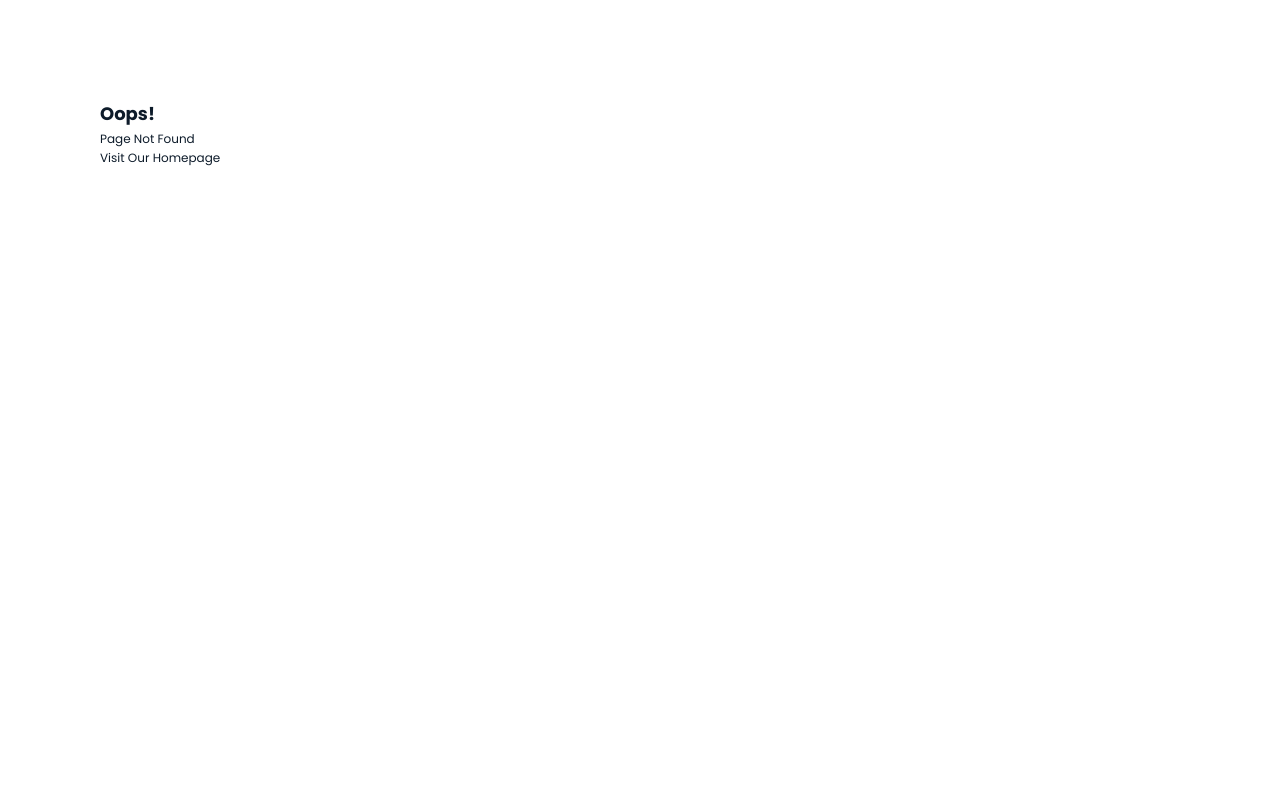
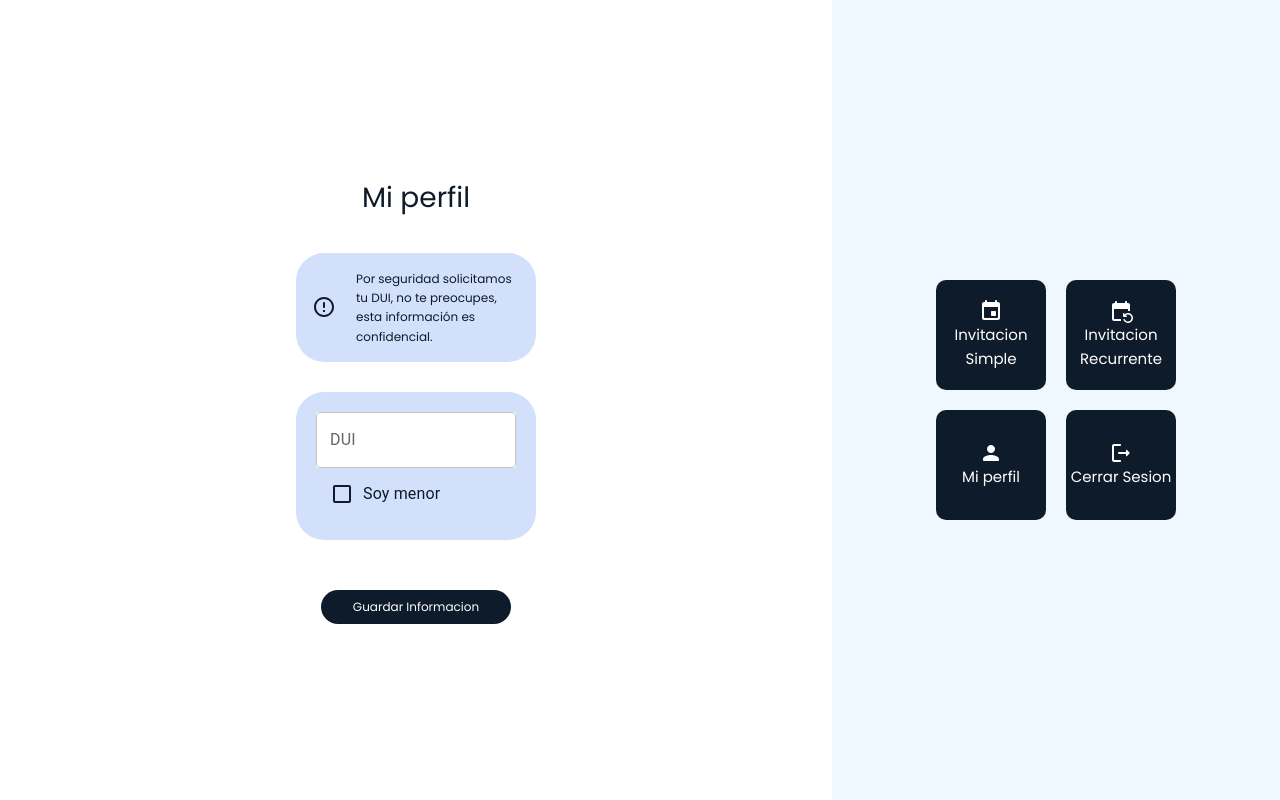
Before and after one commit to LeeMichael24/N-Capas-Proyecto-Final, a React (Vite) app in the folder Cliente/colonia_hlvs/: page /myprofile in a window 1280 px wide. Before the commit this address had no page. Built offline with nearby package versions, Linux system fonts and the light colour scheme.

Commit message:
Fix: Lee imports and profile

```diff
--- a/Cliente/colonia_hlvs/src/App.jsx
+++ b/Cliente/colonia_hlvs/src/App.jsx
@@ -12,6 +12,7 @@ import AdminHome from './screens/admin/home/adminHome';
 import AdminCasa from './screens/admin/adminCasa/adminCasa';
 import ProfileVisitante from './screens/visitante/profile/profileVisitante';
 import HomeVigilante from './screens/vigilante/home/homeVigilante';
+import Profile from './screens/resident/profile/profile';
 
 
 /* const ROLES = {
@@ -40,6 +41,7 @@ function App() {
         <Route path="admin" element={<AdminHome/>} />
         <Route path="admincasa" element={<AdminCasa/>} />
         <Route path="profileVisitante" element={<ProfileVisitante/>} />
+        <Route path="myprofile" element={<Profile/>} />
 
         {/* vigilante */}
         <Route path="vigilanteHome" element={<HomeVigilante/>} />
--- a/Cliente/colonia_hlvs/src/screens/resident/dashboard/dashboard.jsx
+++ b/Cliente/colonia_hlvs/src/screens/resident/dashboard/dashboard.jsx
@@ -21,7 +21,7 @@ function dashboard() {
       name: "Invitacion Recurrente",
       path: "/invitacion-recurrente",
     },
-    { icon: <PersonRoundedIcon />, name: "Mi perfil", path: "/admin" },
+    { icon: <PersonRoundedIcon />, name: "Mi perfil", path: "/myprofile" },
     { icon: <LogoutRoundedIcon />, name: "Cerrar Sesion", path: "/" },
   ];
 
--- a/Cliente/colonia_hlvs/src/screens/resident/invitations/recurrentInvitation.jsx
+++ b/Cliente/colonia_hlvs/src/screens/resident/invitations/recurrentInvitation.jsx
@@ -31,7 +31,7 @@ function RecurrntInvitation() {
 
     const buttonsVisit = [{icon: <InsertInvitationRoundedIcon/> , name: 'Invitacion Simple', path:'/invitacion-simple'},
     {icon: <EventRepeatRoundedIcon/> , name: 'Invitacion Recurrente', path:'/invitacion-recurrente'},
-    {icon: <PersonRoundedIcon/> , name: 'Mi perfil', path:'/admin'},
+    {icon: <PersonRoundedIcon/> , name: 'Mi perfil', path:'/myprofile'},
     {icon: <LogoutRoundedIcon/> , name: 'Cerrar Sesion', path:'/'},]
 
     return(
--- a/Cliente/colonia_hlvs/src/screens/resident/invitations/singleInvitation.jsx
+++ b/Cliente/colonia_hlvs/src/screens/resident/invitations/singleInvitation.jsx
@@ -30,7 +30,7 @@ function SingleInvitation(){
 
     const buttonsVisit = [{icon: <InsertInvitationRoundedIcon/> , name: 'Invitacion Simple', path:'/invitacion-simple'},
     {icon: <EventRepeatRoundedIcon/> , name: 'Invitacion Recurrente', path:'/invitacion-recurrente'},
-    {icon: <PersonRoundedIcon/> , name: 'Mi perfil', path:'/admin'},
+    {icon: <PersonRoundedIcon/> , name: 'Mi perfil', path:'/myprofile'},
     {icon: <LogoutRoundedIcon/> , name: 'Cerrar Sesion', path:'/'},]
 
     return(
--- /dev/null
+++ b/Cliente/colonia_hlvs/src/screens/resident/profile/profile.css
@@ -0,0 +1,19 @@
+.dui_field{
+    display: flex;
+    flex-direction: column;
+
+    background-color: var(--accent);
+    padding: 20px;
+    width: 30vh;
+
+    border-radius: var(--rad);
+    margin: 30px;
+
+    .white{
+        background-color: white;
+    }
+
+    .check_field{
+        margin: 5px;
+    }
+}
--- /dev/null
+++ b/Cliente/colonia_hlvs/src/screens/resident/profile/profile.jsx
@@ -0,0 +1,83 @@
+import "../dashboard/dashboard.css"
+import '../resident-qr/resident-qr.css'
+import './profile.css'
+import { useNavigate } from 'react-router-dom';
+import React, { useState } from "react";
+import Menu from '../../../components/menu/menu';
+
+//mui
+import ErrorOutlineRoundedIcon from '@mui/icons-material/ErrorOutlineRounded';
+import QrCode2RoundedIcon from '@mui/icons-material/QrCode2Rounded';
+import InsertInvitationRoundedIcon from '@mui/icons-material/InsertInvitationRounded';
+import EventRepeatRoundedIcon from '@mui/icons-material/EventRepeatRounded';
+import PersonRoundedIcon from '@mui/icons-material/PersonRounded';
+import LogoutRoundedIcon from '@mui/icons-material/LogoutRounded';
+import { TextField } from "@mui/material";
+import Checkbox from "@mui/material/Checkbox";
+import FormControlLabel from "@mui/material/FormControlLabel";
+import IconButton from "../../../components/buttons/IconButton/IconButton";
+
+
+function Profile() {
+
+    const [isChecked, setIsChecked] = useState(false);
+    const [textFieldValue, setTextFieldValue] = useState('')
+
+    const handleCheckboxChange = (event) => {
+        setIsChecked(event.target.checked)
+        if(event.target.checked){
+            setTextFieldValue('00000000-0');
+        }else setTextFieldValue('')
+    }
+
+    const buttonsVisit = [
+        {
+          icon: <InsertInvitationRoundedIcon />,
+          name: "Invitacion Simple",
+          path: "/invitacion-simple",
+        },
+        {
+          icon: <EventRepeatRoundedIcon />,
+          name: "Invitacion Recurrente",
+          path: "/invitacion-recurrente",
+        },
+        { icon: <PersonRoundedIcon />, name: "Mi perfil", path: "/myprofile" },
+        { icon: <LogoutRoundedIcon />, name: "Cerrar Sesion", path: "/" },
+      ];
+
+      return (
+        <div className="father" id="testDAD">
+          <div className="Left">
+            <h2> Mi perfil</h2>
+                <div className='Hint'>
+                    <ErrorOutlineRoundedIcon className='icon'/>
+                    Por seguridad solicitamos tu DUI, no te preocupes, esta información es confidencial.
+                </div>
+                <div className="dui_field">
+                    <TextField className="white" label='DUI' disabled={isChecked} value={textFieldValue}
+                        onChange={(event) => {
+                            setTextFieldValue(event.target.value);
+                        }}
+                    />
+                    <FormControlLabel className="check_field"
+                        value="end"
+                        control={<Checkbox
+                            sx={{color: '#0d1b2a', '&.Mui-checked': {color: '#0d1b2a'},}}
+                            checked={isChecked}
+                            onChange={handleCheckboxChange}
+                        />}
+                        label="Soy menor"
+                        labelPlacement="end"
+                    />
+                </div>
+                <IconButton text={'Guardar Informacion'} />
+
+          </div>
+          <div id="stay">
+            <Menu buttons={buttonsVisit} className="funca" />
+          </div>
+        </div>
+      );
+}
+
+export default Profile;
--- a/Cliente/colonia_hlvs/src/screens/resident/resident-qr/resident-qr.jsx
+++ b/Cliente/colonia_hlvs/src/screens/resident/resident-qr/resident-qr.jsx
@@ -36,7 +36,7 @@ function ResidentQr(){
 
     const buttonsVisit = [{icon: <InsertInvitationRoundedIcon/> , name: 'Invitacion Simple', path:'/invitacion-simple'},
     {icon: <EventRepeatRoundedIcon/> , name: 'Invitacion Recurrente', path:'/invitacion-recurrente'},
-    {icon: <PersonRoundedIcon/> , name: 'Mi perfil', path:'/admin'},
+    {icon: <PersonRoundedIcon/> , name: 'Mi perfil', path:'/myprofile'},
     {icon: <LogoutRoundedIcon/> , name: 'Cerrar Sesion', path:'/'},]
 
     return (
--- a/Cliente/colonia_hlvs/src/screens/visitante/Invitacion/invitacionA.jsx
+++ b/Cliente/colonia_hlvs/src/screens/visitante/Invitacion/invitacionA.jsx
@@ -3,7 +3,7 @@ import CardDetail from "../../../components/cards/cardDetail/cardDetail";
 import { useParams } from "react-router-dom";
 import { useState, useEffect } from "react";
 import Menu from "../../../components/menu/menu";
-import "./invitacionA.css";
+import "./InvitacionA.css";
 import PersonRoundedIcon from "@mui/icons-material/PersonRounded";
 import LogoutRoundedIcon from "@mui/icons-material/LogoutRounded";
 import { useNavigate } from "react-router-dom";
```
